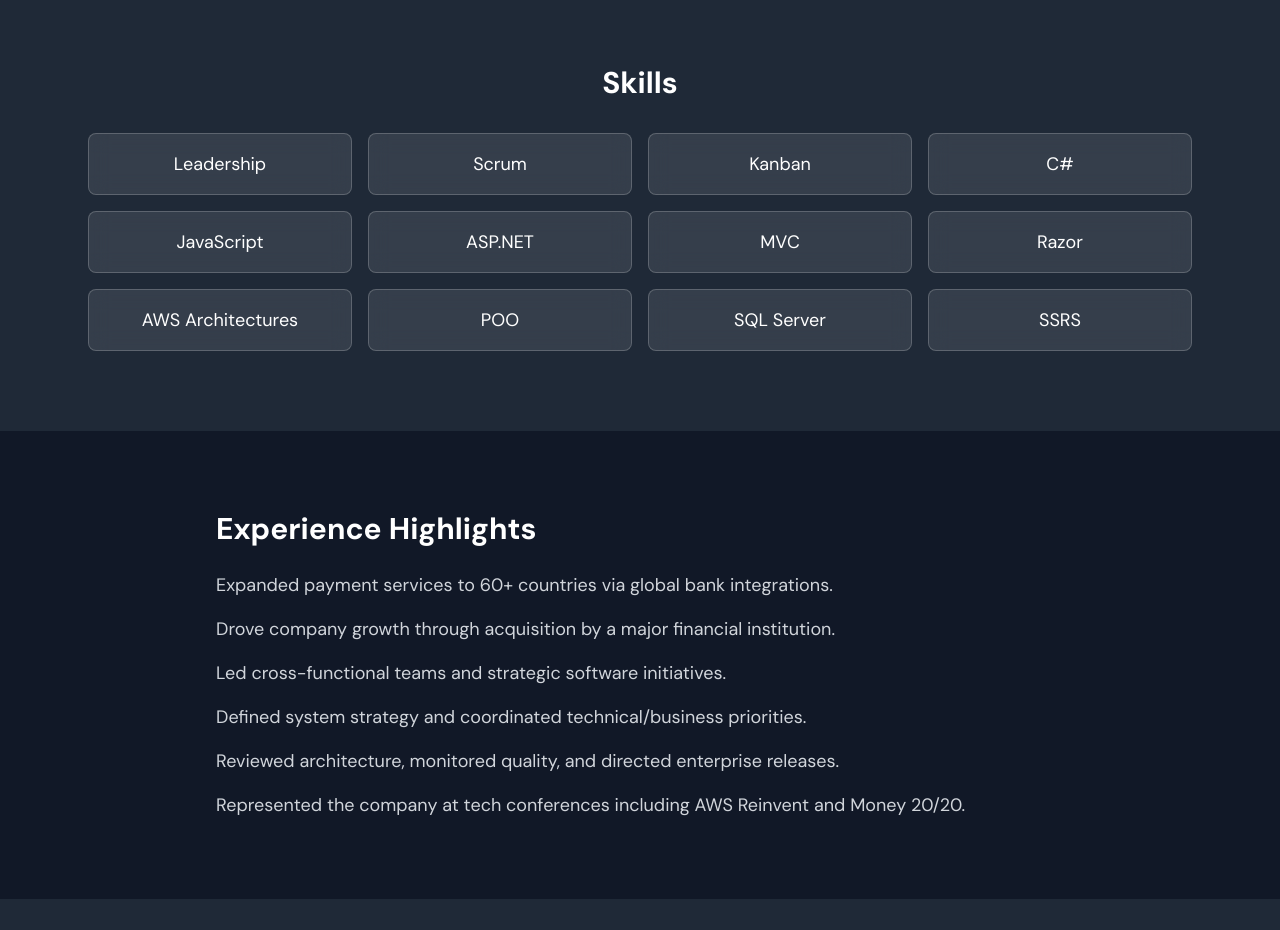
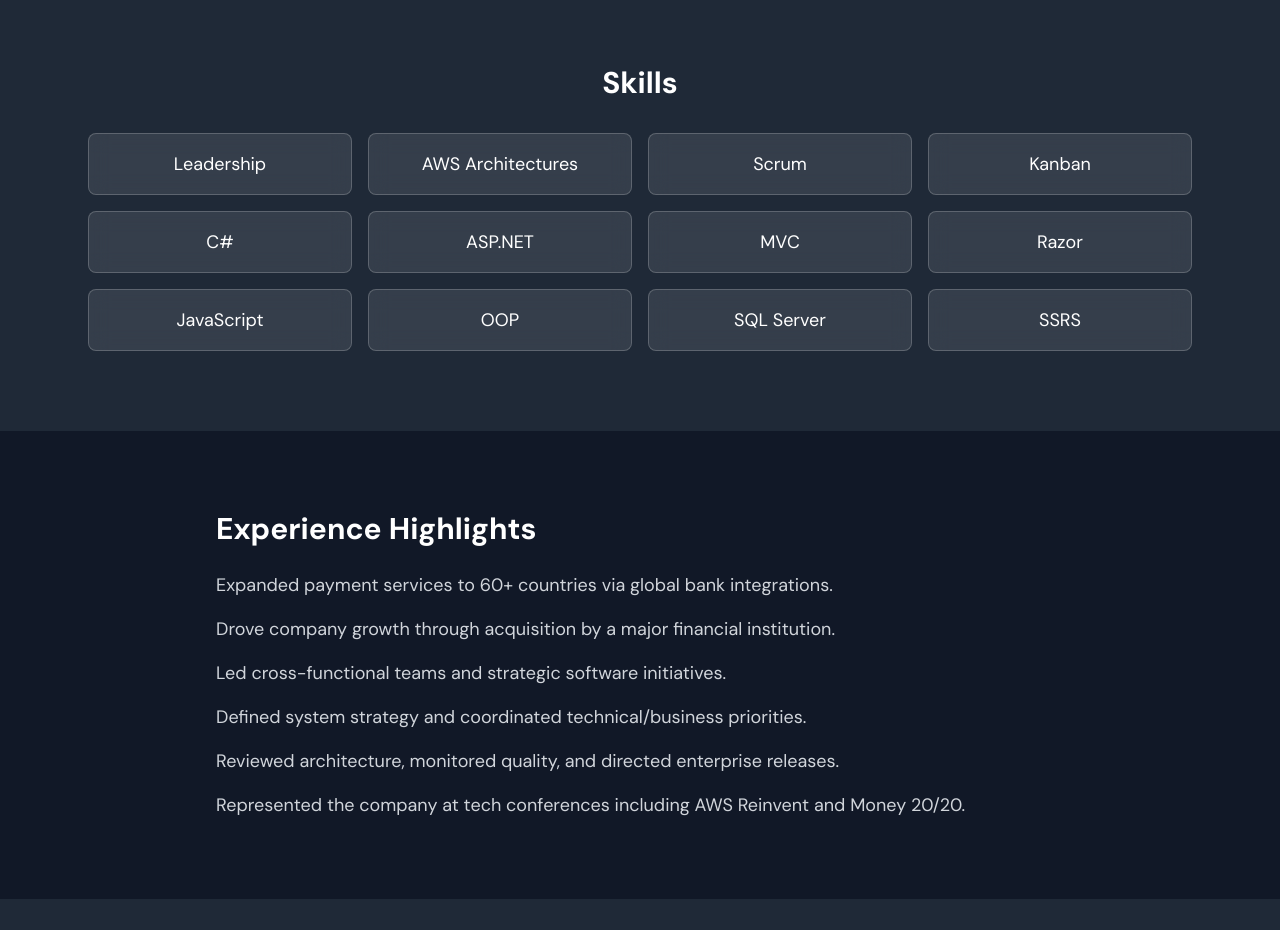
Before and after one commit to robteixeira/portfolio, a plain HTML site: page index.html in a window 1280 px wide. Shown: the part 1200-2130 px from the top of the page. Drawn offline with nearby package versions, Linux system fonts and the light colour scheme.

Commit message:
Update index.html

```diff
--- a/index.html
+++ b/index.html
@@ -78,15 +78,15 @@
       <h3 class="text-3xl font-semibold text-center mb-8">Skills</h3>
       <div class="grid grid-cols-2 sm:grid-cols-3 md:grid-cols-4 gap-4 text-center text-lg">
         <div class="glass rounded-lg p-4">Leadership</div>
+        <div class="glass rounded-lg p-4">AWS Architectures</div>
         <div class="glass rounded-lg p-4">Scrum</div>
         <div class="glass rounded-lg p-4">Kanban</div>
         <div class="glass rounded-lg p-4">C#</div>
-        <div class="glass rounded-lg p-4">JavaScript</div>
         <div class="glass rounded-lg p-4">ASP.NET</div>
         <div class="glass rounded-lg p-4">MVC</div>
         <div class="glass rounded-lg p-4">Razor</div>
-        <div class="glass rounded-lg p-4">AWS Architectures</div>
-        <div class="glass rounded-lg p-4">POO</div>
+        <div class="glass rounded-lg p-4">JavaScript</div>
+        <div class="glass rounded-lg p-4">OOP</div>
         <div class="glass rounded-lg p-4">SQL Server</div>
         <div class="glass rounded-lg p-4">SSRS</div>
       </div>
```
